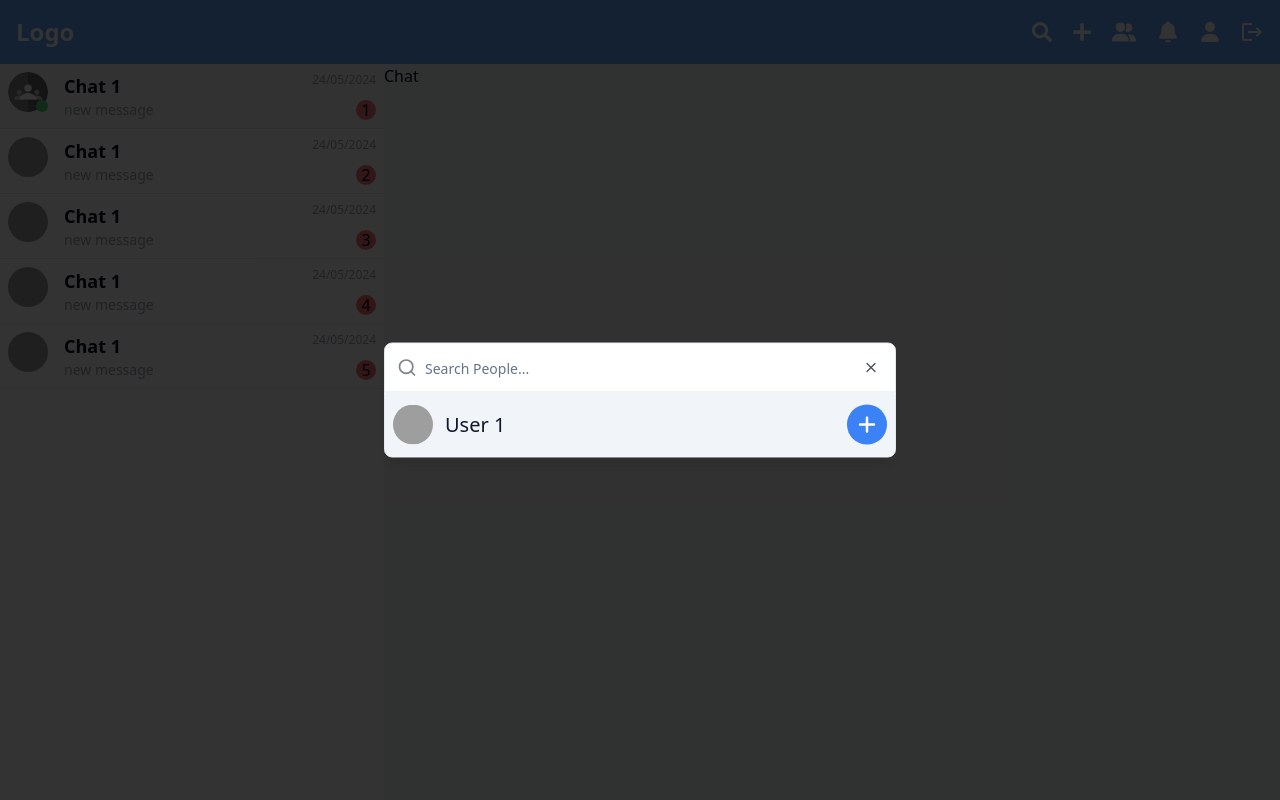
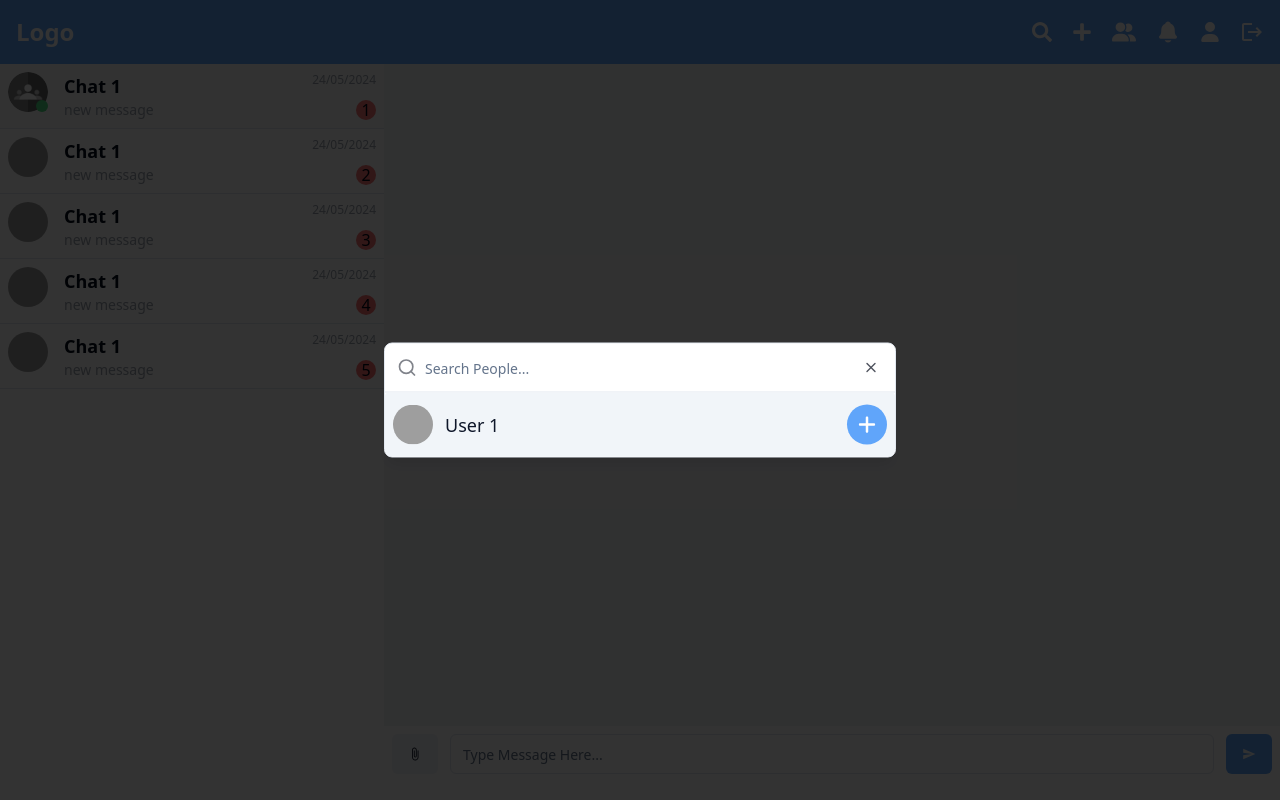
Before and after one commit to vivek3454/chat-app, a React (Vite) app in the folder frontend/: page /chat/1 in a window 1280 px wide. Both pictures are taken after a click on the item 1042 px from the left and 32 px from the top of the page. Built offline with nearby package versions, Linux system fonts and the light colour scheme; grey boxes are pictures that could not be loaded.

Commit message:
code update

```diff
--- a/frontend/src/components/header/Header.jsx
+++ b/frontend/src/components/header/Header.jsx
@@ -1,35 +1,22 @@
-import { Suspense, lazy, useEffect, useState } from 'react';
 import {
   NavigationMenu,
   NavigationMenuItem,
   NavigationMenuList,
-} from "@/components/ui/navigation-menu"
-import {
-  Sheet,
-  SheetContent,
-  SheetTrigger,
-} from "@/components/ui/sheet"
+} from "@/components/ui/navigation-menu";
 import {
   Tooltip,
   TooltipContent,
   TooltipProvider,
   TooltipTrigger,
-} from "@/components/ui/tooltip"
+} from "@/components/ui/tooltip";
+import { Suspense, lazy, useEffect, useState } from 'react';
 
-import {
-  DropdownMenu,
-  DropdownMenuContent,
-  DropdownMenuItem,
-  DropdownMenuLabel,
-  DropdownMenuSeparator,
-  DropdownMenuTrigger,
-} from "@/components/ui/dropdown-menu"
 
-import { MdLogout, MdMenu } from 'react-icons/md';
-import { Link, useNavigate } from 'react-router-dom';
 import { FaPlus, FaSearch } from 'react-icons/fa';
 import { FaUser, FaUserGroup } from "react-icons/fa6";
 import { IoNotifications } from "react-icons/io5";
+import { MdLogout } from 'react-icons/md';
+import { useNavigate } from 'react-router-dom';
 import BackDropLoader from '../loaders/BackDropLoader';
 import Profile from '../specific/Profile';
 
@@ -49,6 +36,10 @@ const Header = () => {
 
   const toggleSheet = () => {
     setSheetOpen(!isSheetOpen);
+  };
+
+  const openGroup = () => {
+    setIsCreateGroupOpen(!isCreateGroupOpen);
   };
 
   const openSearch = () => {
@@ -95,7 +86,7 @@ const Header = () => {
             <NavMenuItem
               icon={<FaPlus className='text-lg sm:text-xl' />}
               title="Create Group"
-              onClick={() => { }}
+              onClick={openGroup}
             />
 
             <NavMenuItem
--- /dev/null
+++ b/frontend/src/components/shared/UserComp.jsx
@@ -0,0 +1,21 @@
+import { Avatar, AvatarFallback, AvatarImage } from "@/components/ui/avatar"
+import { FaPlus } from "react-icons/fa6"
+
+const UserComp = () => {
+    return (
+        <div className="flex justify-between items-center w-full">
+            <div className="flex gap-3 items-center">
+                <Avatar>
+                    <AvatarImage className="relative z-10" src="https://github.com/shadcn.png" />
+                    <AvatarFallback className="relative z-10">U</AvatarFallback>
+                </Avatar>
+                <h2 className="text-lg">User 1</h2>
+            </div>
+            <div className="w-10 h-10 rounded-full bg-blue-400 flex justify-center items-center">
+                <FaPlus className="text-white" />
+            </div>
+        </div>
+    )
+}
+
+export default UserComp
--- a/frontend/src/components/specific/CreateGroup.jsx
+++ b/frontend/src/components/specific/CreateGroup.jsx
@@ -1,8 +1,47 @@
-import React from 'react'
+import { Avatar, AvatarFallback, AvatarImage } from "@/components/ui/avatar"
+import {
+  Dialog,
+  DialogContent,
+  DialogFooter,
+  DialogHeader,
+  DialogTitle
+} from "@/components/ui/dialog"
+import { Button } from "../ui/button"
+import { Input } from "../ui/input"
+import { Label } from "../ui/label"
+import { FaPlus } from "react-icons/fa6"
+import UserComp from "../shared/UserComp"
 
-const CreateGroup = () => {
+
+const CreateGroup = ({ isCreateGroupOpen, setIsCreateGroupOpen }) => {
   return (
-    <div>CreateGroup</div>
+    <Dialog open={isCreateGroupOpen} onOpenChange={() => setIsCreateGroupOpen(!isCreateGroupOpen)}>
+      <DialogContent className="sm:max-w-[400px]">
+        <DialogHeader>
+          <DialogTitle>Create Group</DialogTitle>
+        </DialogHeader>
+        <form className="grid gap-4 py-4">
+          <div className="input-container">
+            <Label htmlFor="">
+              Group Name
+            </Label>
+            <Input placeholder="Enter Group Name" value={""} name="" id="" className="col-span-3 mt-2" />
+          </div>
+
+          <div className="input-container mt-4">
+            <Label htmlFor="">
+              Members
+            </Label>
+            <UserComp />
+          </div>
+          <DialogFooter className="mt-3">
+            <Button variant="chat" type="submit">
+              Create
+            </Button>
+          </DialogFooter>
+        </form>
+      </DialogContent>
+    </Dialog>
   )
 }
 
--- a/frontend/src/components/specific/Notifications.jsx
+++ b/frontend/src/components/specific/Notifications.jsx
@@ -6,58 +6,44 @@ import {
     DropdownMenuSeparator,
     DropdownMenuTrigger,
 } from "@/components/ui/dropdown-menu"
-import { FaBell } from "react-icons/fa6"
+import { Avatar, AvatarFallback, AvatarImage } from "@/components/ui/avatar"
+import { Button } from "../ui/button"
 
-const Notifications = ({children}) => {
+const Notifications = ({ children }) => {
     return (
         <DropdownMenu>
             <DropdownMenuTrigger>{children}</DropdownMenuTrigger>
-      <DropdownMenuContent className="w-60 fixed top-1 right-0">
-        <DropdownMenuLabel>My Account</DropdownMenuLabel>
+            <DropdownMenuContent className="w-80 fixed top-1 right-0">
+                <DropdownMenuLabel>Notifications</DropdownMenuLabel>
                 <DropdownMenuSeparator />
-        <DropdownMenuItem>Profile</DropdownMenuItem>
-        <DropdownMenuItem>Billing</DropdownMenuItem>
-        <DropdownMenuItem>Team</DropdownMenuItem>
-        <DropdownMenuItem>Subscription</DropdownMenuItem>
+                <NotificationComp />
+                <DropdownMenuSeparator />
+                <NotificationComp />
             </DropdownMenuContent>
         </DropdownMenu>
 
     )
 }
 
-{/* <DropdownMenu>
-            <DropdownMenuTrigger dir="right" className="relative w-full flex justify-between items-center">
-                <span className="min-[770px]:hidden font-bold">Notification</span>
-                <FaBell size={24} cursor={"pointer"} />
-                {count > 0 && <div className="w-5 h-5 bg-red-400 rounded-full flex justify-center items-center absolute top-1 -right-1">{count}</div>}
-            </DropdownMenuTrigger>
-            <DropdownMenuContent side="bottom" className="fixed -right-36 min-[770px]:-right-10 w-[300px] max-h-[300px] overflow-y-auto -top-64 min-[770px]:top-5 p-3">
-                <DropdownMenuLabel>Notifications</DropdownMenuLabel>
-                <DropdownMenuSeparator />
-                {allNotifications.length === 0 && isLoading &&
-                    <Spinner size={30} />
+
+const NotificationComp = () => {
+    return (
+        <DropdownMenuItem>
+            <div className="flex justify-between items-center w-full">
+                <div className="flex gap-3 items-center">
+                    <Avatar>
+                        <AvatarImage className="relative z-10" src="https://github.com/shadcn.png" />
+                        <AvatarFallback className="relative z-10">U</AvatarFallback>
+                    </Avatar>
+                    <h2 className="text-lg">User 1</h2>
+                </div>
+                <div className="flex justify-center gap-2 items-center">
+                    <Button variant="chat">Accept</Button>
+                    <Button variant="destructive">Reject</Button>
+                </div>
+            </div>
+        </DropdownMenuItem>
+    )
 }
 
-                {allNotifications.length === 0 && !isLoading &&
-                    <div className="flex flex-col items-center">
-                        <img className="w-28 h-28" src={notificationNotFound} alt="notificationNotFound" />
-                    </div>
-                }
-                {allNotifications.map((notification, index) => (
-                    <DropdownMenuItem key={notification?._id} className="mt-2">
-                        <div onClick={() => handleOnClick(notification, index)} className="flex relative gap-2 items-center cursor-pointer">
-                            <div className="w-9 h-9 cursor-pointer rounded-full">
-                                <img className="w-full h-full rounded-full" src={admin} alt="" />
-                            </div>
-                            <div>
-                                <div>{notification?.date && format(new Date(notification?.date), "dd, MMM, yyyy")}</div>
-                                <p className="line-clamp-1 w-[250px] text-gray-600">{notification?.message}</p>
-                            </div>
-                            {!notification?.read && <div className="w-2 h-2 bg-red-400 rounded-full absolute top-4 -left-1"></div>}
-                        </div>
-                    </DropdownMenuItem>
-                ))}
-            </DropdownMenuContent>
-        </DropdownMenu> */}
-
 export default Notifications
--- a/frontend/src/components/specific/Search.jsx
+++ b/frontend/src/components/specific/Search.jsx
@@ -1,36 +1,22 @@
+import { Avatar, AvatarFallback, AvatarImage } from "@/components/ui/avatar"
 import {
-    Command,
     CommandDialog,
     CommandEmpty,
-    CommandGroup,
     CommandInput,
     CommandItem,
-    CommandList,
-    CommandSeparator,
-    CommandShortcut,
+    CommandList
 } from "@/components/ui/command"
-import { Avatar, AvatarFallback, AvatarImage } from "@/components/ui/avatar"
 import { FaPlus } from "react-icons/fa6"
+import UserComp from "../shared/UserComp"
 
 const Search = ({ isSearchOpen, setIsSearchOpen }) => {
     return (
         <CommandDialog open={isSearchOpen} onOpenChange={setIsSearchOpen}>
-            <CommandInput onValueChange={(value)=>console.log("value",value)} placeholder="Search People..." />
+            <CommandInput onValueChange={(value) => console.log("value", value)} placeholder="Search People..." />
             <CommandList>
                 <CommandEmpty>No results found.</CommandEmpty>
                 <CommandItem>
-                    <div className="flex justify-between items-center w-full">
-                        <div className="flex gap-3 items-center">
-                            <Avatar>
-                                <AvatarImage className="relative z-10" src="https://github.com/shadcn.png" />
-                                <AvatarFallback className="relative z-10">U</AvatarFallback>
-                            </Avatar>
-                            <h2 className="text-xl">User 1</h2>
-                        </div>
-                        <div className="w-10 h-10 rounded-full bg-blue-500 flex justify-center items-center">
-                            <FaPlus className="text-white" />
-                        </div>
-                    </div>
+                    <UserComp />
                 </CommandItem>
                 {/* <CommandSeparator /> */}
             </CommandList>
--- a/frontend/src/pages/chat/Chat.jsx
+++ b/frontend/src/pages/chat/Chat.jsx
@@ -1,8 +1,22 @@
 import AppLayout from "@/components/layouts/AppLayout"
+import { Button } from "@/components/ui/button";
+import { Input } from "@/components/ui/input";
+import { MdOutlineAttachFile, MdSend } from "react-icons/md";
 
 const Chat = () => {
   return (
-    <div>Chat</div>
+    <div className="h-[calc(100vh-4rem)]">
+      <div className="h-[90%]"></div>
+      <div className="mt-auto flex gap-3 bg-white p-2 h-[10%]">
+        <Button variant="secondary">
+          <MdOutlineAttachFile />
+        </Button>
+        <Input placeholder="Type Message Here..." />
+        <Button variant="chat">
+          <MdSend />
+        </Button>
+      </div>
+    </div>
   )
 }
 
--- a/frontend/src/pages/home/Home.jsx
+++ b/frontend/src/pages/home/Home.jsx
@@ -1,9 +1,10 @@
 import AppLayout from '@/components/layouts/AppLayout'
-import React from 'react'
 
 const Home = () => {
   return (
-    <div>Home</div>
+    <div className='h-full flex justify-center items-center'>
+      <h1 className='text-lg text-gray-400'>Select friend to chat</h1>
+    </div>
   )
 }
 
```
Lines whose indentation alone changed are shown as unchanged.
